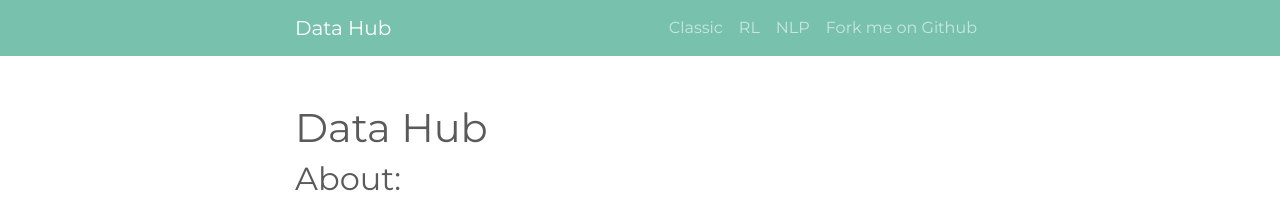
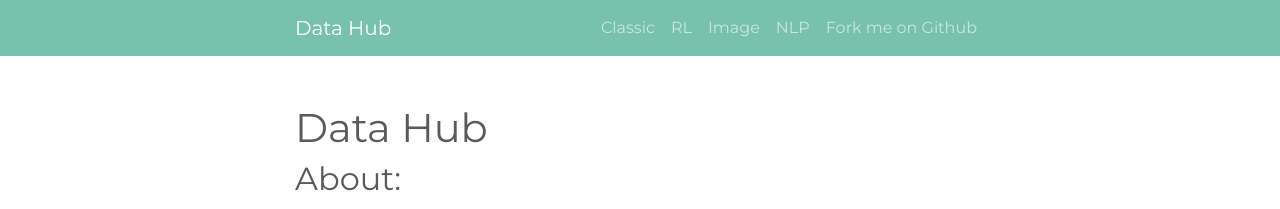
Before and after one commit to RoiPeleg/Data-Hub, a Jekyll site: the page built from index.md, in a window 1280 px wide. Shown: the top 209 px of the page. Built offline with Jekyll 4.4.1, drawn with Linux system fonts in a browser that asks for light colours.

Commit message:
Update _config.yml

```diff
--- a/_config.yml
+++ b/_config.yml
@@ -33,7 +33,7 @@ plugins:
 header_pages:
   - Classic.md
   - RL.md
-  - Image.md
+  - Vision.md
   - NLP.md
 # Exclude from processing.
 # The following items will not be processed, by default. Create a custom list
```
